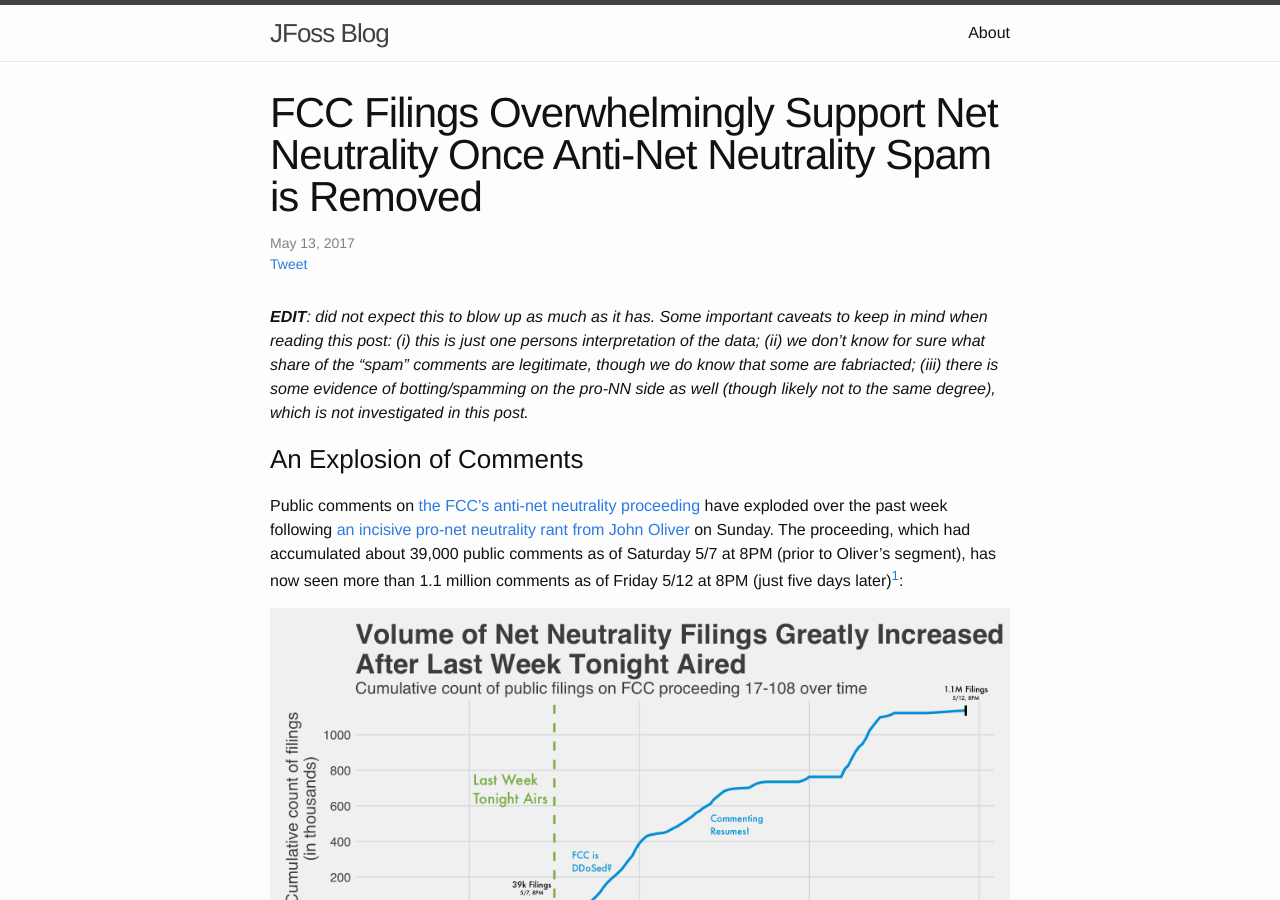
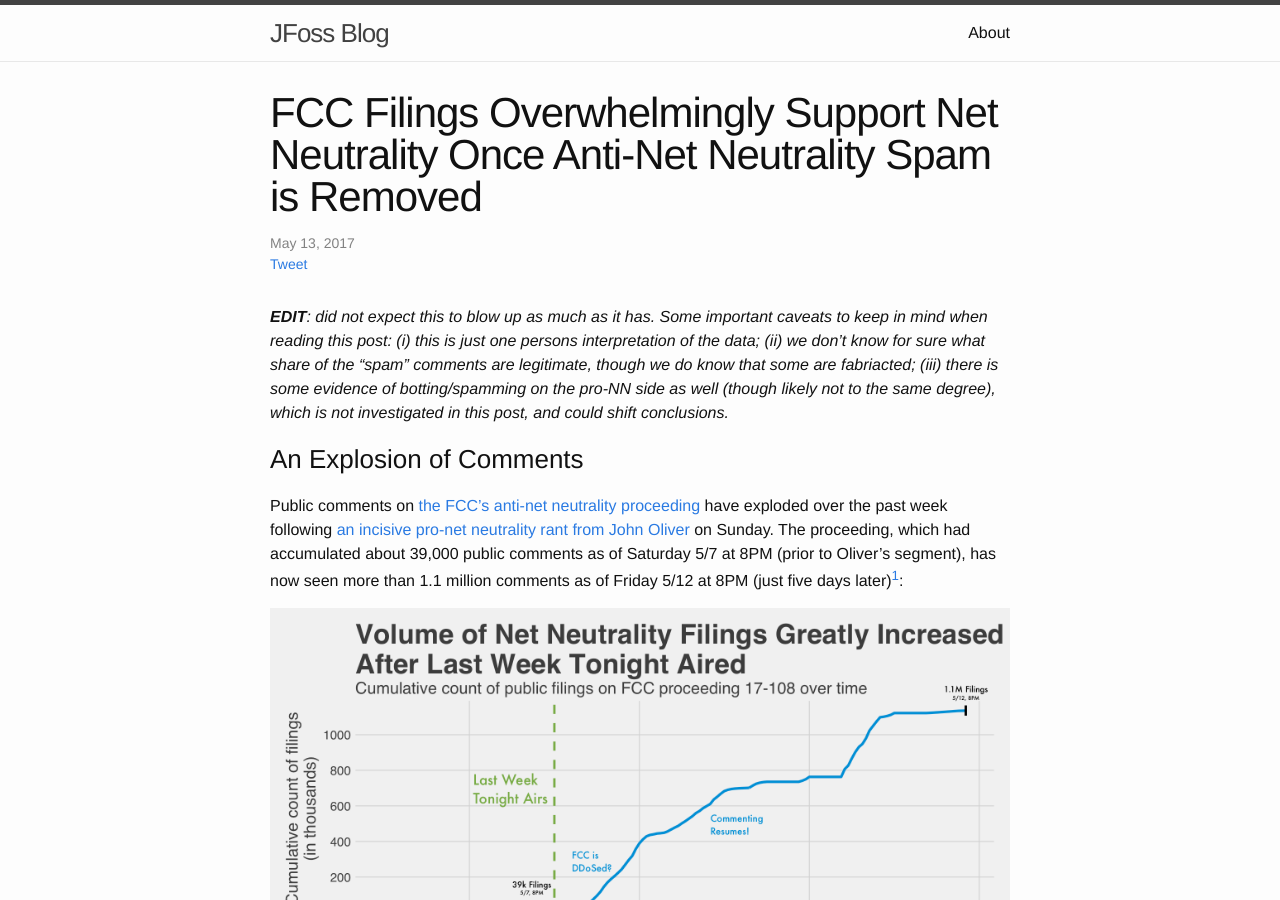
Before and after one commit to Fossj117/fossj117.github.io, a Jekyll site: the page built from _posts/2017-05-13-fcc-filings.md, in a window 1280 px wide and 900 px high. Built offline with Jekyll 4.4.1, drawn with Linux system fonts in a browser that asks for light colours; comment, search, counter and statistics services are not loaded.

Commit message:
Adding more tweaks

```diff
--- a/_posts/2017-05-13-fcc-filings.md
+++ b/_posts/2017-05-13-fcc-filings.md
@@ -7,7 +7,7 @@
 ---
 
 <i>
-**EDIT**: did not expect this to blow up as much as it has. Some important caveats to keep in mind when reading this post: (i) this is just one persons interpretation of the data; (ii) we don't know for sure what share of the "spam" comments are legitimate, though we do know that some are fabriacted; (iii) there is some evidence of botting/spamming on the pro-NN side as well (though likely not to the same degree), which is not investigated in this post.
+**EDIT**: did not expect this to blow up as much as it has. Some important caveats to keep in mind when reading this post: (i) this is just one persons interpretation of the data; (ii) we don't know for sure what share of the "spam" comments are legitimate, though we do know that some are fabriacted; (iii) there is some evidence of botting/spamming on the pro-NN side as well (though likely not to the same degree), which is not investigated in this post, and could shift conclusions.
 </i>
 
 ### An Explosion of Comments
```
